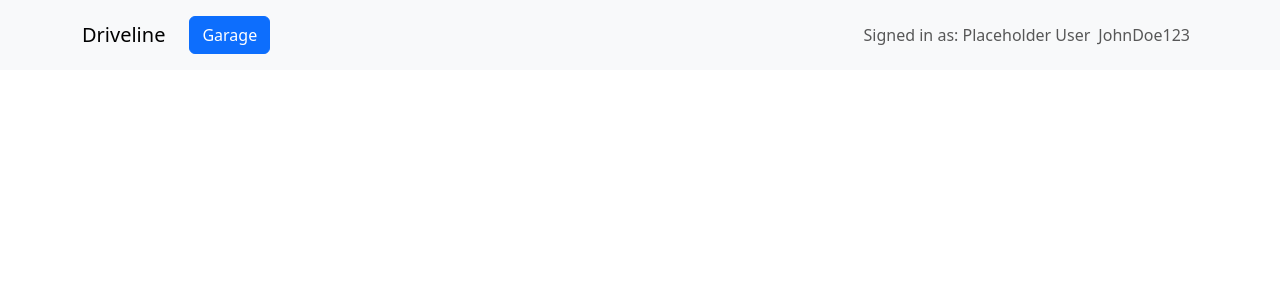
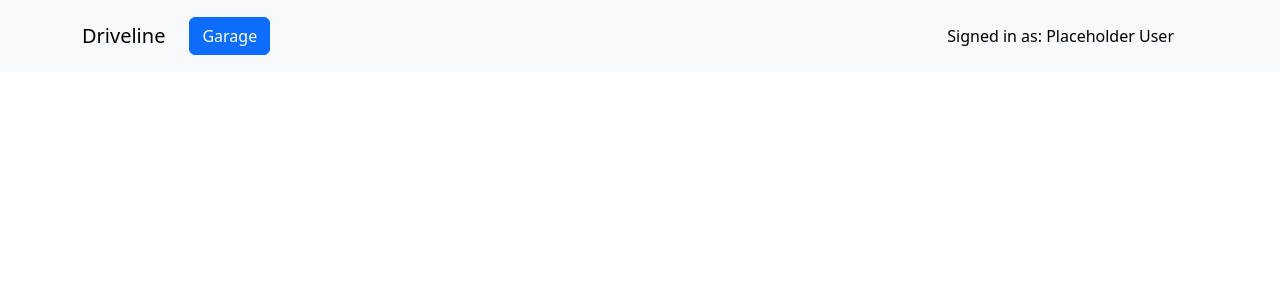
Before and after one commit to dheffer/DrivelineApp, a React (Create React App) app in the folder frontend/: page /settings in a window 1280 px wide. Shown: the top 300 px of the page. Built offline with nearby package versions, Linux system fonts and the light colour scheme.

Commit message:
Mixed Settings button with Login greeting in the Navbar

```diff
--- a/frontend/src/pages/NavBar.js
+++ b/frontend/src/pages/NavBar.js
@@ -46,7 +46,7 @@ function NavBar() {
                     </Nav>
                 </Navbar.Collapse>
                 <Nav className={"ms-auto"}>
-                    <Navbar.Text >Signed in as: {user || 'LOADING...'}</Navbar.Text>
+                    <Navbar.Text ><Settings greeting={`Signed in as: ${user || 'LOADING...'}`}/></Navbar.Text>
                     <Settings />
                 </Nav>
             </Container>
--- a/frontend/src/pages/Settings.js
+++ b/frontend/src/pages/Settings.js
@@ -3,7 +3,7 @@ import Button from 'react-bootstrap/Button';
 import Offcanvas from 'react-bootstrap/Offcanvas';
 import {Nav} from "react-bootstrap";
 
-export const Settings = () => {
+export const Settings = (props) => {
     const [darkMode, setDarkMode] = useState(false);
     const [notifications, setNotifications] = useState(false);
     const [unitOfMeasurement, setUnitOfMeasurement] = useState('metric');
@@ -18,7 +18,7 @@ export const Settings = () => {
     return (
         <div>
             {/*<Button variant="primary" onClick={handleShow}>Settings</Button>*/}
-            <Nav.Link onClick={handleShow} className={".align-items-center"} >JohnDoe123</Nav.Link>
+            <Nav.Link onClick={handleShow} className={".align-items-center"} >{props.greeting}</Nav.Link>
             <Offcanvas show={show} onHide={handleShow} placement="end">
                 <Offcanvas.Header closeButton>
                     <Offcanvas.Title>Settings</Offcanvas.Title>
```
